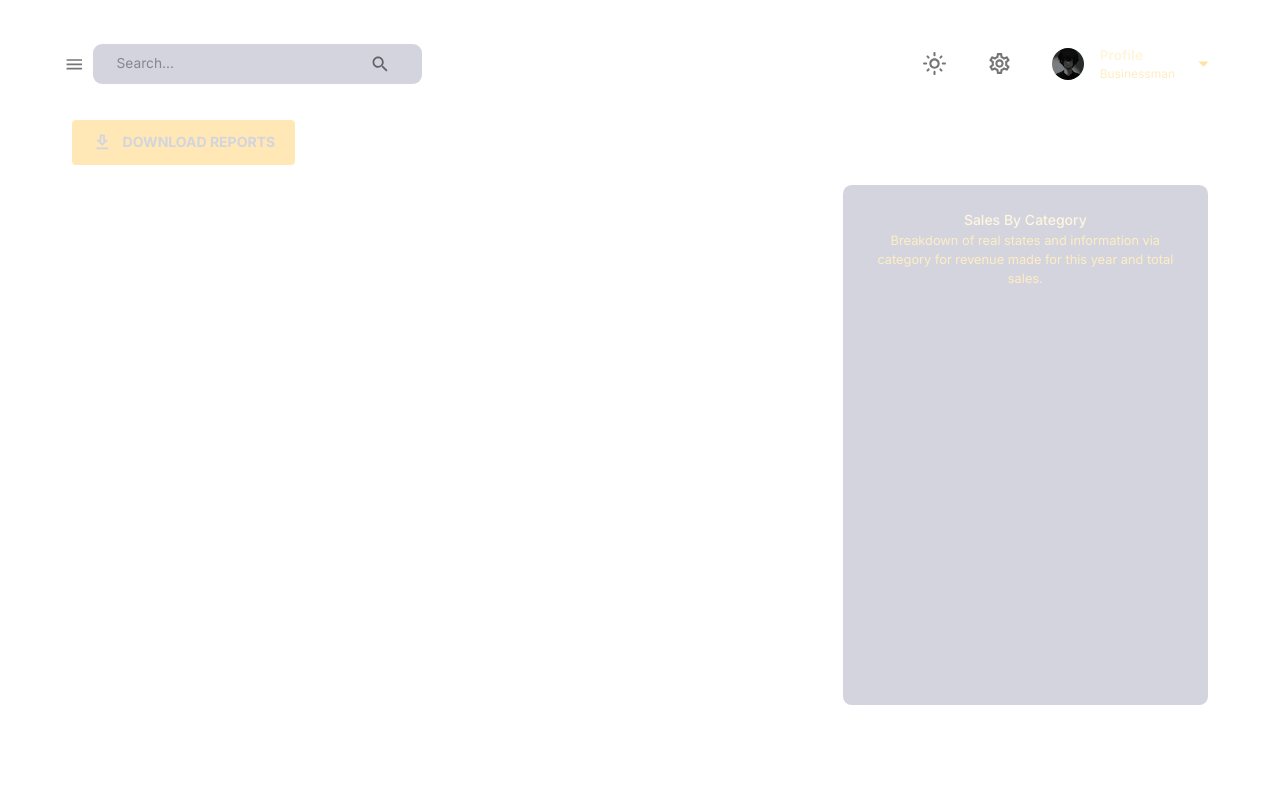
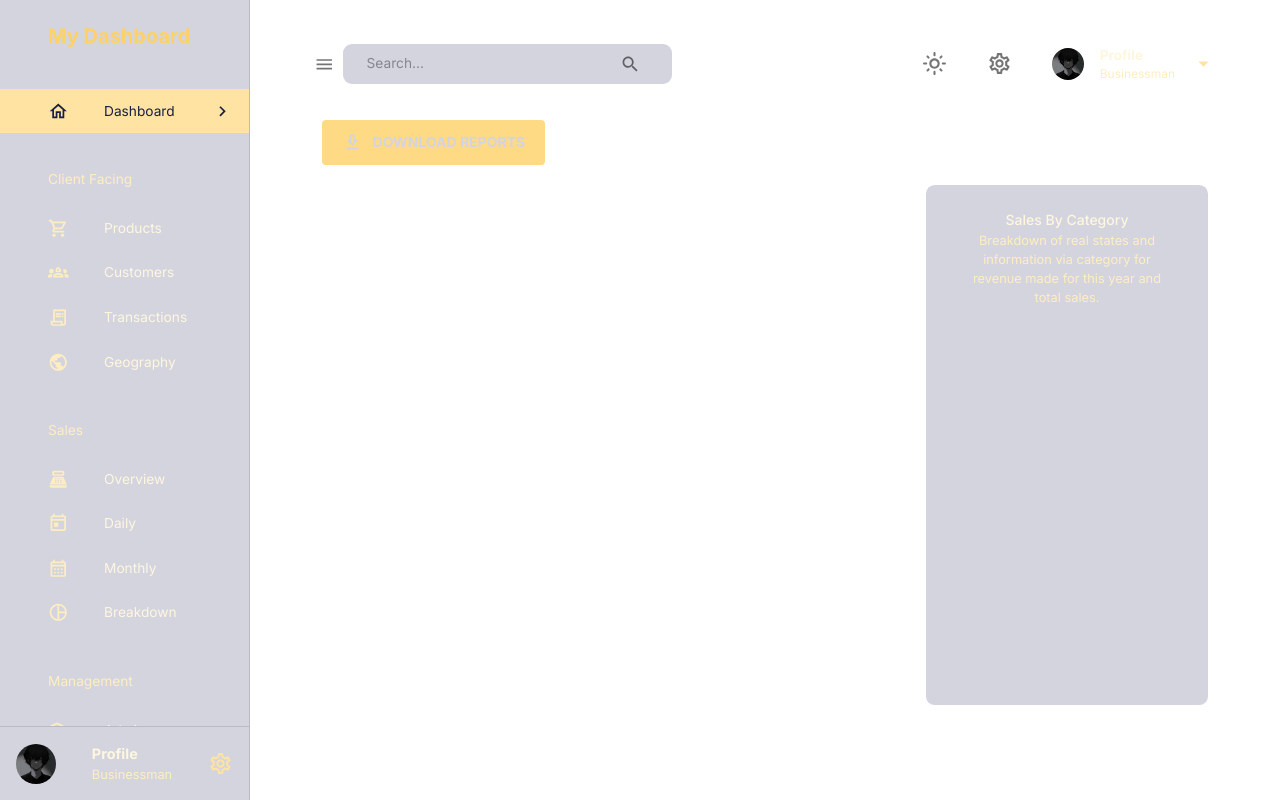
Before and after one commit to muhammad-jiku/jikmunn-admin-dashboard, a React (Vite) app in the folder client/: page /dashboard in a window 1280 px wide. Built offline with nearby package versions, Linux system fonts and the light colour scheme.

Commit message:
sidebar added

```diff
--- a/client/src/_components/Navbar.tsx
+++ b/client/src/_components/Navbar.tsx
@@ -24,7 +24,12 @@ import profileImage from '../_assets/profile.jpg';
 import { setMode } from '../_store/reducers';
 import { FlexBetween } from './FlexBetween';
 
-function Navbar() {
+type SidebarProps = {
+  isSidebarOpen: boolean;
+  setIsSidebarOpen: React.Dispatch<React.SetStateAction<boolean>>;
+};
+
+function Navbar({ isSidebarOpen, setIsSidebarOpen }: SidebarProps) {
   const dispatch = useDispatch();
   const theme = useTheme();
 
@@ -45,7 +50,7 @@ function Navbar() {
       <Toolbar sx={{ justifyContent: 'space-between' }}>
         {/* LEFT SIDE */}
         <FlexBetween>
-          <IconButton>
+          <IconButton onClick={() => setIsSidebarOpen(!isSidebarOpen)}>
             <MenuIcon />
           </IconButton>
           <FlexBetween
--- /dev/null
+++ b/client/src/_components/Sidebar.tsx
@@ -0,0 +1,209 @@
+import {
+  AdminPanelSettingsOutlined,
+  CalendarMonthOutlined,
+  ChevronLeft,
+  ChevronRightOutlined,
+  Groups2Outlined,
+  HomeOutlined,
+  PieChartOutlined,
+  PointOfSaleOutlined,
+  PublicOutlined,
+  ReceiptLongOutlined,
+  SettingsOutlined,
+  ShoppingCartOutlined,
+  TodayOutlined,
+  TrendingUpOutlined,
+} from '@mui/icons-material';
+import {
+  Box,
+  Drawer,
+  IconButton,
+  List,
+  ListItem,
+  ListItemButton,
+  ListItemIcon,
+  ListItemText,
+  Typography,
+  useTheme,
+} from '@mui/material';
+import { useEffect, useState } from 'react';
+import { useLocation, useNavigate } from 'react-router-dom';
+import profileImage from '../_assets/profile.jpg';
+import { FlexBetween } from './FlexBetween';
+
+type SidebarProps = {
+  drawerWidth: string;
+  isSidebarOpen: boolean;
+  setIsSidebarOpen: React.Dispatch<React.SetStateAction<boolean>>;
+  isNonMobile: boolean;
+};
+
+function Sidebar({
+  drawerWidth,
+  isSidebarOpen,
+  setIsSidebarOpen,
+  isNonMobile,
+}: SidebarProps) {
+  const navItems = [
+    { text: 'Dashboard', icon: <HomeOutlined /> },
+    { text: 'Client Facing', icon: null },
+    { text: 'Products', icon: <ShoppingCartOutlined /> },
+    { text: 'Customers', icon: <Groups2Outlined /> },
+    { text: 'Transactions', icon: <ReceiptLongOutlined /> },
+    { text: 'Geography', icon: <PublicOutlined /> },
+    { text: 'Sales', icon: null },
+    { text: 'Overview', icon: <PointOfSaleOutlined /> },
+    { text: 'Daily', icon: <TodayOutlined /> },
+    { text: 'Monthly', icon: <CalendarMonthOutlined /> },
+    { text: 'Breakdown', icon: <PieChartOutlined /> },
+    { text: 'Management', icon: null },
+    { text: 'Admin', icon: <AdminPanelSettingsOutlined /> },
+    { text: 'Performance', icon: <TrendingUpOutlined /> },
+  ];
+
+  const { pathname } = useLocation();
+  const [active, setActive] = useState('');
+  const navigate = useNavigate();
+  const theme = useTheme();
+
+  useEffect(() => {
+    setActive(pathname.substring(1));
+  }, [pathname]);
+
+  return (
+    <Box component='nav'>
+      {isSidebarOpen && (
+        <Drawer
+          open={isSidebarOpen}
+          onClose={() => setIsSidebarOpen(false)}
+          variant='persistent'
+          anchor='left'
+          sx={{
+            width: drawerWidth,
+            '& .MuiDrawer-paper': {
+              color: theme.palette.secondary[200],
+              backgroundColor: theme.palette.background.alt,
+              boxSizing: 'border-box',
+              width: drawerWidth,
+              display: 'flex',
+              flexDirection: 'column',
+              justifyContent: 'space-between', // Ensures profile stays at the bottom
+            },
+          }}
+        >
+          {/* Sidebar Header */}
+          <Box m='1.5rem 2rem 2rem 3rem'>
+            <FlexBetween color={theme.palette.secondary.main}>
+              <Box display='flex' alignItems='center' gap='0.5rem'>
+                <Typography variant='h4' fontWeight='bold'>
+                  My Dashboard
+                </Typography>
+              </Box>
+              {!isNonMobile && (
+                <IconButton onClick={() => setIsSidebarOpen(!isSidebarOpen)}>
+                  <ChevronLeft />
+                </IconButton>
+              )}
+            </FlexBetween>
+          </Box>
+
+          {/* Scrollable Navigation Items */}
+          <Box sx={{ flexGrow: 1, overflowY: 'auto' }}>
+            <List>
+              {navItems.map(({ text, icon }) => {
+                if (!icon) {
+                  return (
+                    <Typography
+                      key={text}
+                      sx={{ m: '2.25rem 0 1rem 3rem', textAlign: 'left' }}
+                    >
+                      {text}
+                    </Typography>
+                  );
+                }
+                const lcText = text.toLowerCase();
+
+                return (
+                  <ListItem key={text} disablePadding>
+                    <ListItemButton
+                      onClick={() => {
+                        navigate(`/${lcText}`);
+                        setActive(lcText);
+                      }}
+                      sx={{
+                        backgroundColor:
+                          active === lcText
+                            ? theme.palette.secondary[300]
+                            : 'transparent',
+                        color:
+                          active === lcText
+                            ? theme.palette.primary[600]
+                            : theme.palette.secondary[100],
+                      }}
+                    >
+                      <ListItemIcon
+                        sx={{
+                          ml: '2rem',
+                          color:
+                            active === lcText
+                              ? theme.palette.primary[600]
+                              : theme.palette.secondary[200],
+                        }}
+                      >
+                        {icon}
+                      </ListItemIcon>
+                      <ListItemText primary={text} />
+                      {active === lcText && (
+                        <ChevronRightOutlined sx={{ ml: 'auto' }} />
+                      )}
+                    </ListItemButton>
+                  </ListItem>
+                );
+              })}
+            </List>
+          </Box>
+
+          {/* Fixed Profile Section */}
+          <Box
+            sx={{ p: '1rem', borderTop: `1px solid ${theme.palette.divider}` }}
+          >
+            <FlexBetween textTransform='none' gap='1rem'>
+              <Box
+                component='img'
+                alt='profile'
+                src={profileImage}
+                height='40px'
+                width='40px'
+                borderRadius='50%'
+                sx={{ objectFit: 'cover' }}
+              />
+              <Box textAlign='left'>
+                <Typography
+                  fontWeight='bold'
+                  fontSize='0.9rem'
+                  sx={{ color: theme.palette.secondary[100] }}
+                >
+                  Profile {/* {user.name} */}
+                </Typography>
+                <Typography
+                  fontSize='0.8rem'
+                  sx={{ color: theme.palette.secondary[200] }}
+                >
+                  Businessman {/* {user.occupation} */}
+                </Typography>
+              </Box>
+              <SettingsOutlined
+                sx={{
+                  color: theme.palette.secondary[300],
+                  fontSize: '25px',
+                }}
+              />
+            </FlexBetween>
+          </Box>
+        </Drawer>
+      )}
+    </Box>
+  );
+}
+
+export default Sidebar;
--- a/client/src/_pages/layout/index.tsx
+++ b/client/src/_pages/layout/index.tsx
@@ -1,24 +1,27 @@
 import { Box, useMediaQuery } from '@mui/material';
+import { useState } from 'react';
 import { Outlet } from 'react-router-dom';
 import Navbar from '../../_components/Navbar';
+import Sidebar from '../../_components/Sidebar';
 
 function Layout() {
   const isNonMobile = useMediaQuery('(min-width: 600px)');
+  const [isSidebarOpen, setIsSidebarOpen] = useState(true);
 
   return (
     <Box display={isNonMobile ? 'flex' : 'block'} width='100%' height='100%'>
-      {/* <Sidebar
-        user={data || {}}
+      <Sidebar
+        // user={data || {}}
         isNonMobile={isNonMobile}
-        drawerWidth="250px"
+        drawerWidth='250px'
         isSidebarOpen={isSidebarOpen}
         setIsSidebarOpen={setIsSidebarOpen}
-      /> */}
+      />
       <Box flexGrow={1}>
         <Navbar
-        //   user={data || {}}
-        //   isSidebarOpen={isSidebarOpen}
-        //   setIsSidebarOpen={setIsSidebarOpen}
+          //   user={data || {}}
+          isSidebarOpen={isSidebarOpen}
+          setIsSidebarOpen={setIsSidebarOpen}
         />
         <Outlet />
       </Box>
--- a/client/src/_theme/index.ts
+++ b/client/src/_theme/index.ts
@@ -97,6 +97,48 @@ export const tokensLight = reverseTokens(tokensDark);
 
 // MUI theme settings
 type Mode = 'light' | 'dark';
+// export const themeSettings = (mode: Mode): ThemeOptions => {
+//   const isDarkMode = mode === 'dark';
+//   const tokens = isDarkMode ? tokensDark : tokensLight;
+
+//   return {
+//     palette: {
+//       mode,
+//       primary: {
+//         ...tokens.primary,
+//         main: tokens.primary[400],
+//         light: tokens.primary[400],
+//       },
+//       secondary: {
+//         ...tokens.secondary,
+//         main: tokens.secondary[300],
+//       },
+//       neutral: {
+//         ...tokens.grey,
+//         main: tokens.grey[500],
+//         light: '',
+//         dark: '',
+//         contrastText: '',
+//       },
+//       background: {
+//         default: tokens.primary[isDarkMode ? 600 : 50],
+//         alt: tokens.primary[isDarkMode ? 500 : 100],
+//         // default: tokens.primary[600],
+//         // alt: tokens.primary[500],
+//       },
+//     },
+//     typography: {
+//       fontFamily: ['Inter', 'sans-serif'].join(','),
+//       fontSize: 12,
+//       h1: { fontFamily: 'Inter, sans-serif', fontSize: 40 },
+//       h2: { fontFamily: 'Inter, sans-serif', fontSize: 32 },
+//       h3: { fontFamily: 'Inter, sans-serif', fontSize: 24 },
+//       h4: { fontFamily: 'Inter, sans-serif', fontSize: 20 },
+//       h5: { fontFamily: 'Inter, sans-serif', fontSize: 16 },
+//       h6: { fontFamily: 'Inter, sans-serif', fontSize: 14 },
+//     },
+//   };
+// };
 export const themeSettings = (mode: Mode): ThemeOptions => {
   const isDarkMode = mode === 'dark';
   const tokens = isDarkMode ? tokensDark : tokensLight;
@@ -106,24 +148,31 @@ export const themeSettings = (mode: Mode): ThemeOptions => {
       mode,
       primary: {
         ...tokens.primary,
-        main: tokens.primary[400],
-        light: tokens.primary[400],
+        main: tokens.primary[isDarkMode ? 500 : 400], // Balanced primary
+        light: tokens.primary[isDarkMode ? 400 : 300], // Softer accent
+        dark: tokens.primary[isDarkMode ? 600 : 500], // Richer depth
       },
       secondary: {
         ...tokens.secondary,
-        main: tokens.secondary[300],
+        main: tokens.secondary[isDarkMode ? 400 : 500], // Vibrant secondary
+        light: tokens.secondary[isDarkMode ? 300 : 400], // Subtle secondary
+        dark: tokens.secondary[isDarkMode ? 500 : 600], // Depth secondary
       },
       neutral: {
         ...tokens.grey,
-        main: tokens.grey[500],
-        light: '',
-        dark: '',
-        contrastText: '',
+        main: tokens.grey[isDarkMode ? 400 : 500], // Neutral tone
+        light: tokens.grey[isDarkMode ? 300 : 400], // Softer tone
+        dark: tokens.grey[isDarkMode ? 500 : 600], // Depth for contrast
+        contrastText: tokens.grey[isDarkMode ? 50 : 900], // Text visibility
       },
       background: {
-        default: tokens.primary[isDarkMode ? 600 : 50],
-        alt: tokens.primary[isDarkMode ? 500 : 100],
+        default: tokens.primary[isDarkMode ? 700 : 50], // Subtle background
+        alt: tokens.primary[isDarkMode ? 800 : 100], // Alternate background
       },
+      // action: {
+      //   hover: tokens.secondary[isDarkMode ? 200 : 300], // Interactive hover
+      //   active: tokens.primary[isDarkMode ? 500 : 400], // Active state
+      // },
     },
     typography: {
       fontFamily: ['Inter', 'sans-serif'].join(','),
```
